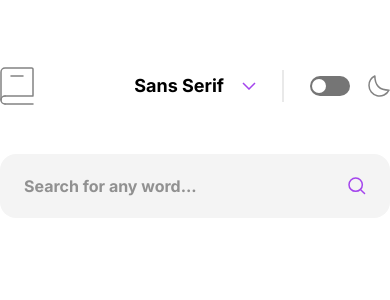
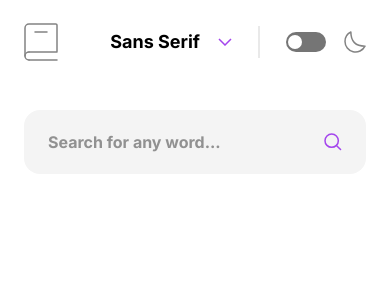
Before and after one commit to claraferraz/dictionary, a React (Vite) app: page / in a window 390 px wide. Shown: the top 300 px of the page. Built offline with nearby package versions, Linux system fonts and the light colour scheme.

Commit message:
Styles: responsive layout

```diff
--- a/src/components/Body/Body.tsx
+++ b/src/components/Body/Body.tsx
@@ -5,9 +5,11 @@ export const Body = ({ children }: PropsWithChildren) => {
   const { theme, font } = useTheme();
   return (
     <div
-      className={`${theme} ${font} dark:bg-dark-gray-1 h-full min-h-[100dvh] w-full  flex justify-center transition-colors`}
+      className={`${theme} ${font} dark:bg-dark-gray-1 h-full min-h-[100dvh] w-full flex justify-center transition-colors`}
     >
-      <div className="w-3xl mt-17">{children}</div>
+      <div className="w-94 m-6 md:w-3xl sm:mx-10 sm:mt-17 md:mt-14">
+        {children}
+      </div>
     </div>
   );
 };
```
